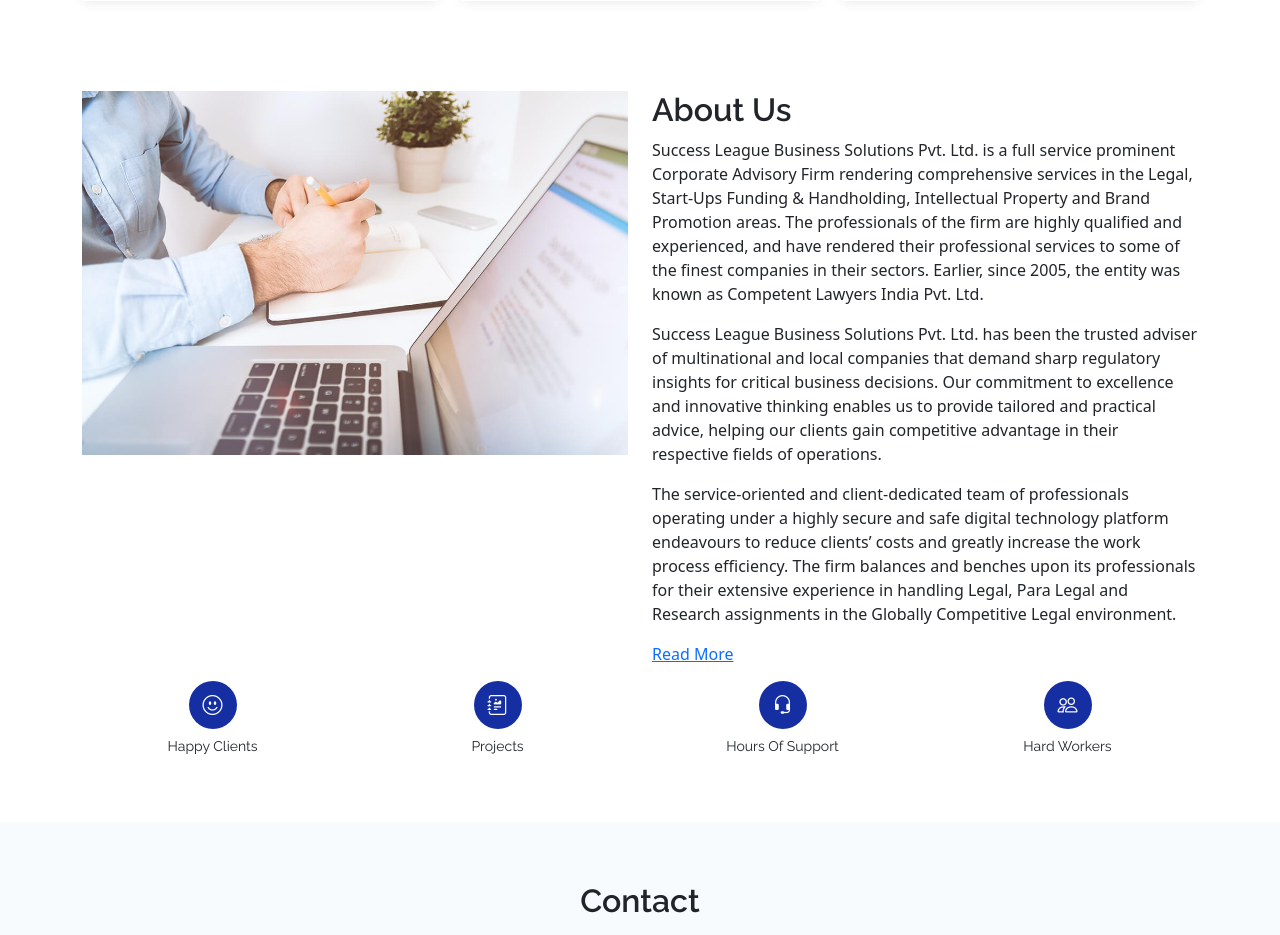
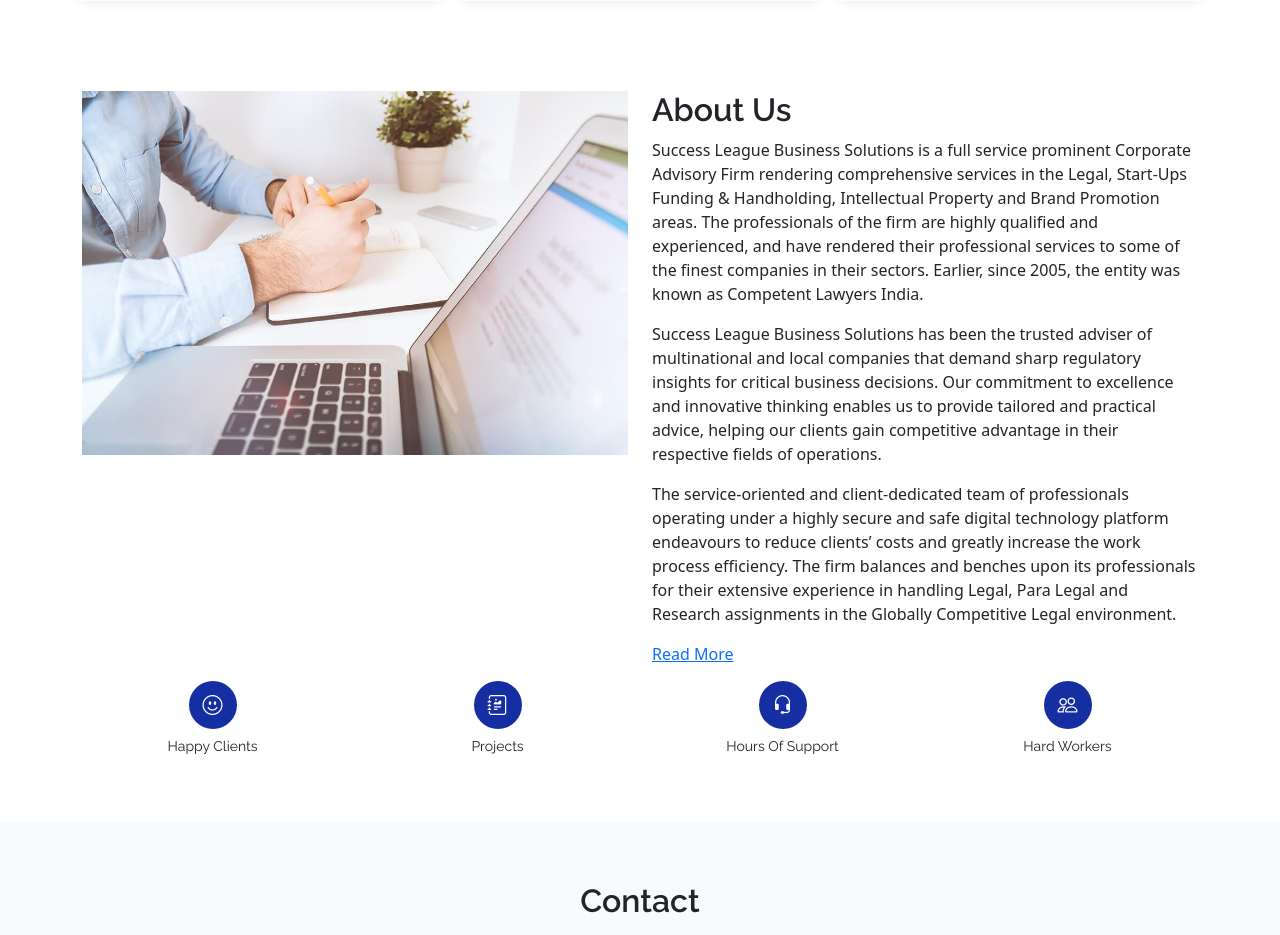
Before and after one commit to PradyumnaGarg/success-league, an Angular app: page / in a window 1280 px wide. Shown: the part 2320-3255 px from the top of the page. Built offline with nearby package versions, Linux system fonts and the light colour scheme.

Commit message:
remove text

```diff
--- a/src/app/components/about-us/about-us.component.html
+++ b/src/app/components/about-us/about-us.component.html
@@ -3,7 +3,7 @@
     <p>
         <b>Success League Business Solutions</b> is a full service prominent Corporate Advisory Firm rendering comprehensive services in the Legal, Start-Ups Funding & Handholding, Intellectual Property and Brand Promotion areas.
         The professionals of the firm are highly qualified and experienced, and have rendered their professional services to some of the finest companies in their sectors.
-        <b>Earlier, since 2005, the entity was known as Competent Lawyers India</b>
+        <b>Earlier, since 2005, the entity was known as Competent Lawyers India.</b>
     </p>
     <p>
         The service-oriented and client-dedicated team of professionals operating under a highly secure and safe digital technology platform endeavours to reduce clients' costs and greatly increase the work process efficiency.
--- a/src/app/components/landing/landing.component.html
+++ b/src/app/components/landing/landing.component.html
@@ -119,15 +119,15 @@
           <div class="col-lg-6 pt-4 pt-lg-0">
             <h3>About Us</h3>
             <p>
-              Success League Business Solutions Pvt. Ltd. is a full service prominent Corporate
+              Success League Business Solutions is a full service prominent Corporate
               Advisory Firm rendering comprehensive services in the Legal, Start-Ups Funding &
               Handholding, Intellectual Property and Brand Promotion areas. The professionals of
               the firm are highly qualified and experienced, and have rendered their professional
               services to some of the finest companies in their sectors. Earlier, since 2005, the entity
-              was known as Competent Lawyers India Pvt. Ltd.
+              was known as Competent Lawyers India.
             </p>
             <p>
-              Success League Business Solutions Pvt. Ltd. has been the trusted adviser of
+              Success League Business Solutions has been the trusted adviser of
               multinational and local companies that demand sharp regulatory insights for critical
               business decisions. Our commitment to excellence and innovative thinking enables us
               to provide tailored and practical advice, helping our clients gain competitive
```
